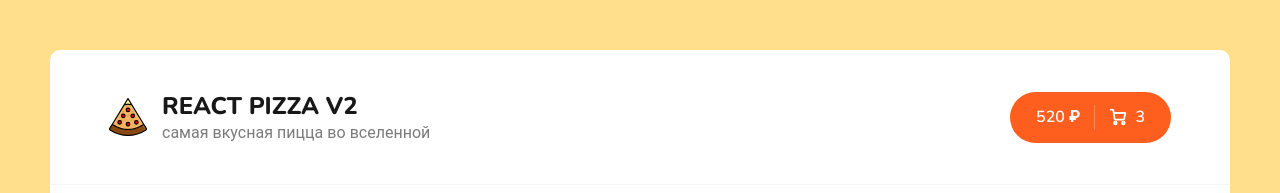
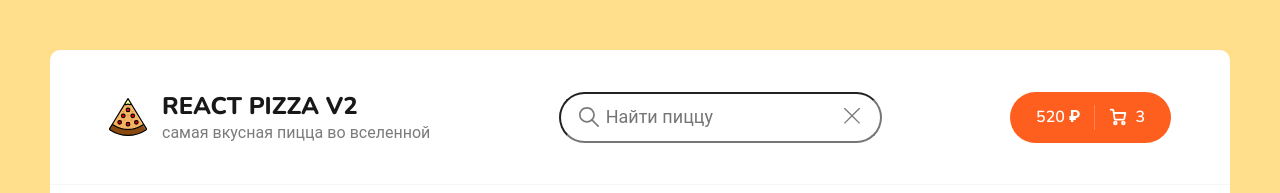
Before and after one commit to DVNst/react-pizza-v2, a React (Create React App) app: page / in a window 1280 px wide. Shown: the top 193 px of the page. Built offline with nearby package versions, Linux system fonts and the light colour scheme; no server answers.

Commit message:
add search and searchSlice

```diff
--- a/src/components/Header.jsx
+++ b/src/components/Header.jsx
@@ -1,6 +1,12 @@
 import { Link } from 'react-router-dom';
 
+import { useSelector, useDispatch } from 'react-redux';
+import { changeSearch } from '../redux/slices/searchSlice';
+
 function Header() {
+  const searchText = useSelector((state) => state.search.searchText);
+  const dispatch = useDispatch();
+
   return (
     <div className="header">
       <div className="container">
@@ -13,6 +19,39 @@ function Header() {
             </div>
           </div>
         </Link>
+        <div className="header__search">
+          <svg
+            className="header__search-icon"
+            xmlns="http://www.w3.org/2000/svg"
+            x="0"
+            y="0"
+            enableBackground="new 0 0 487.95 487.95"
+            version="1.1"
+            viewBox="0 0 487.95 487.95"
+            xmlSpace="preserve">
+            <path d="M481.8 453l-140-140.1c27.6-33.1 44.2-75.4 44.2-121.6C386 85.9 299.5.2 193.1.2S0 86 0 191.4s86.5 191.1 192.9 191.1c45.2 0 86.8-15.5 119.8-41.4l140.5 140.5c8.2 8.2 20.4 8.2 28.6 0 8.2-8.2 8.2-20.4 0-28.6zM41 191.4c0-82.8 68.2-150.1 151.9-150.1s151.9 67.3 151.9 150.1-68.2 150.1-151.9 150.1S41 274.1 41 191.4z"></path>
+          </svg>
+          <input
+            className="header__search-input"
+            type="text"
+            placeholder="Найти пиццу"
+            value={searchText}
+            onChange={(e) => dispatch(changeSearch(e.target.value))}
+          />
+          <button className="header__search-delete" onClick={(e) => dispatch(changeSearch(''))}>
+            <svg
+              className="header__delete-icon"
+              xmlns="http://www.w3.org/2000/svg"
+              x="0"
+              y="0"
+              enableBackground="new 0 0 512 512"
+              version="1.1"
+              viewBox="0 0 512 512"
+              xmlSpace="preserve">
+              <path d="M286.17 256L505.752 36.418c8.331-8.331 8.331-21.839 0-30.17-8.331-8.331-21.839-8.331-30.17 0L256 225.83 36.418 6.248c-8.331-8.331-21.839-8.331-30.17 0-8.331 8.331-8.331 21.839 0 30.17L225.83 256 6.248 475.582c-8.331 8.331-8.331 21.839 0 30.17 8.331 8.331 21.839 8.331 30.17 0L256 286.17l219.582 219.582c8.331 8.331 21.839 8.331 30.17 0 8.331-8.331 8.331-21.839 0-30.17L286.17 256z"></path>
+            </svg>
+          </button>
+        </div>
         <div className="header__cart">
           <Link to="/cart" className="button button--cart">
             <span>520 ₽</span>
--- a/src/pages/Home.jsx
+++ b/src/pages/Home.jsx
@@ -14,13 +14,13 @@ function Home() {
 
   const activeSort = useSelector((state) => state.sort.activeSort);
   const activeFilter = useSelector((state) => state.filter.activeFilter);
+  const searchText = useSelector((state) => state.search.searchText);
 
   useEffect(() => {
     setIsLoading(true);
     const sort = `?sortBy=${sortingTypes[activeSort].sortProperty}&order=asc`; //desc
     const filter = activeFilter && `&category=${activeFilter}`;
-    // const search = searchText && `&title=${searchText}`;
-    const search = ``;
+    const search = searchText && `&title=${searchText}`;
     console.log(`https://62815ab29fac04c65404537c.mockapi.io/pizzas${sort}${filter}${search}`);
     fetch(`https://62815ab29fac04c65404537c.mockapi.io/pizzas${sort}${filter}${search}`)
       .then((res) => res.json())
@@ -29,7 +29,7 @@ function Home() {
         setIsLoading(false);
       });
     window.scrollTo(0, 0);
-  }, [activeSort, activeFilter]);
+  }, [activeSort, activeFilter, searchText]);
 
   return (
     <>
--- /dev/null
+++ b/src/redux/slices/searchSlice.js
@@ -0,0 +1,19 @@
+import { createSlice } from '@reduxjs/toolkit';
+
+const initialState = {
+  searchText: '',
+};
+
+export const searchSlice = createSlice({
+  name: 'search',
+  initialState,
+  reducers: {
+    changeSearch: (state, action) => {
+      state.searchText = action.payload;
+    },
+  },
+});
+
+export const { changeSearch } = searchSlice.actions;
+
+export default searchSlice.reducer;
--- a/src/redux/store.js
+++ b/src/redux/store.js
@@ -2,10 +2,12 @@ import { configureStore } from '@reduxjs/toolkit';
 
 import sortSlice from './slices/sortSlice';
 import filterSlice from './slices/filterSlice';
+import searchSlice from './slices/searchSlice';
 
 export const store = configureStore({
   reducer: {
     sort: sortSlice,
     filter: filterSlice,
+    search: searchSlice,
   },
 });
--- a/src/scss/components/_header.scss
+++ b/src/scss/components/_header.scss
@@ -29,4 +29,51 @@
       color: #7b7b7b;
     }
   }
+
+  &__search {
+    position: relative;
+    margin: 0 20px;
+  }
+
+  &__search-icon {
+    position: absolute;
+    top: 50%;
+    left: 20px;
+    transform: translateY(-50%);
+    width: 20px;
+    height: 20px;
+    fill: #7b7b7b;
+  }
+
+  &__search-delete {
+    position: absolute;
+    top: 50%;
+    right: 20px;
+    transform: translateY(-50% + 4);
+    width: 20px;
+    height: 20px;
+    background: none;
+    border: none;
+
+    &:hover {
+      & svg {
+        fill: #000000;
+      }
+    }
+  }
+
+  &__delete-icon {
+    fill: #7b7b7b;
+    width: 16px;
+    height: 16px;
+  }
+
+  &__search-input {
+    line-height: 23px;
+    padding: 12px 45px;
+    width: 100%;
+    border-radius: 30px;
+    font-family: 'Nunito', Roboto, system-ui, Tahoma, sans-serif;
+    font-size: 18px;
+  }
 }
```
